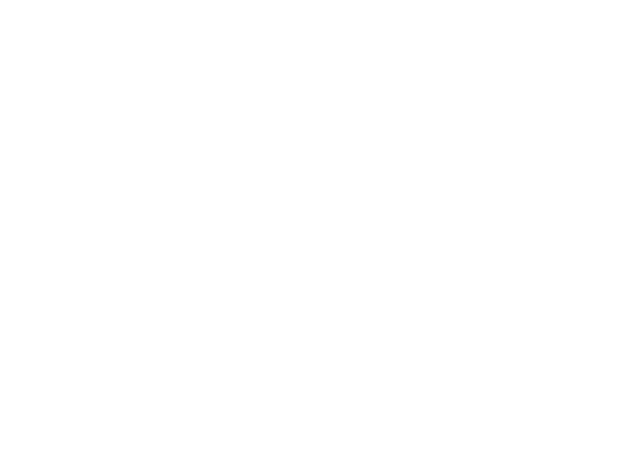
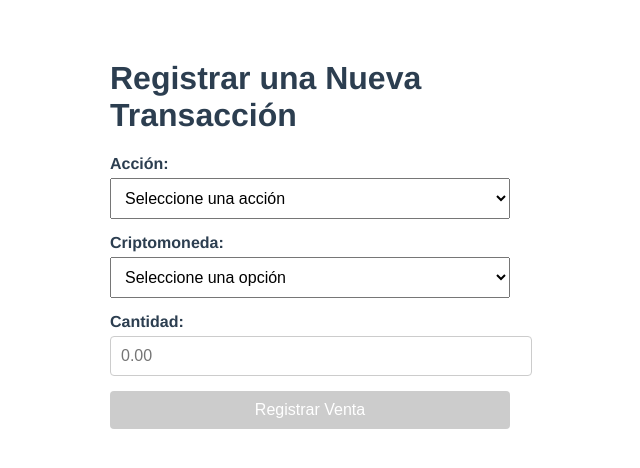
Before and after one commit to cassolo/wallet-app, a Vue app: page /transaction in a window 1280 px wide. Before the commit this address had no page. Shown: the top 468 px of the page, without its empty margins (330-970 px from the left). Built offline with nearby package versions, Linux system fonts and the light colour scheme.

Commit message:
Crear y routear vista de transacciones, eliminar vista de compra

```diff
--- a/src/components/DashboardView.vue
+++ b/src/components/DashboardView.vue
@@ -2,7 +2,8 @@
     <div class="dashboard-container">
       <h1>Dashboard</h1>
       <p>Bienvenido, tu ID es: <strong>{{ userId }}</strong></p>
-      <button @click="$router.push('/new-purchase')">Nueva Compra</button>
+
+      <button @click="$router.push('/transaction')">Nueva Transaccion</button>
     </div>
   </template>
 
--- a/src/components/NewPurchaseView.vue
+++ /dev/null
@@ -1,147 +0,0 @@
-<template>
-    <div class="nueva-compra-container">
-      <h1>Registrar una Nueva Compra</h1>
-      <form @submit.prevent="registrarCompra">
-        <label for="crypto">Criptomoneda:</label>
-        <select v-model="crypto" id="crypto" @change="calcularPrecio" required>
-          <option disabled value="">Seleccione una opción</option>
-          <option v-for="moneda in monedas" :key="moneda" :value="moneda">
-            {{ moneda }}
-          </option>
-        </select>
-
-        <label for="cantidad">Cantidad:</label>
-        <input
-          type="number"
-          id="cantidad"
-          v-model.number="cantidad"
-          min="0.0001"
-          step="0.0001"
-          placeholder="0.00"
-          @input="calcularPrecio"
-          required
-        />
-
-        <p>Total a pagar (ARS): {{ total ? `$${total}` : '-' }}</p>
-
-        <button :disabled="!crypto || cantidad <= 0 || !total" type="submit">
-          Registrar Compra
-        </button>
-      </form>
-    </div>
-  </template>
-
-  <script>
-import apiClient from '../apiClient';
-import axios from 'axios';
-
-export default {
-  data() {
-    return {
-      crypto: '',
-      cantidad: null,
-      total: null,
-      error: null,
-      monedas: [
-        'BTC', 'ETH', 'USDT', 'USDC', 'DAI', 'UXD', 'USDP', 'WLD',
-        'BNB', 'SOL', 'XRP', 'ADA', 'AVAX', 'DOGE', 'TRX', 'LINK',
-        'DOT', 'MATIC', 'SHIB', 'LTC', 'BCH', 'EOS', 'XLM', 'FTM',
-        'AAVE', 'UNI', 'ALGO', 'BAT', 'PAXG', 'CAKE', 'AXS', 'SLP',
-        'MANA', 'SAND', 'CHZ'
-      ],
-    };
-  },
-  methods: {
-    async calcularPrecio() {
-      if (!this.crypto || this.cantidad <= 0) {
-        this.total = null;
-        return;
-      }
-
-      try {
-        const response = await axios.get(
-          `https://criptoya.com/api/satoshitango/${this.crypto.toLowerCase()}/ars/1`
-        );
-        this.total = (response.data.totalAsk * this.cantidad).toFixed(2);
-      } catch (error) {
-        console.error('Error al obtener el precio total:', error);
-        this.total = null;
-      }
-    },
-    async registrarCompra() {
-      if (this.cantidad <= 0 || this.total <= 0) {
-        this.error = 'La cantidad y el total deben ser mayores a 0.';
-        return;
-      }
-
-      const userId = localStorage.getItem('user_id');
-      if (!userId) {
-        this.error = 'El usuario no está autenticado.';
-        this.$router.push('/login');
-        return;
-      }
-
-
-      const fecha = new Intl.DateTimeFormat('es-AR', {
-        day: '2-digit',
-        month: '2-digit',
-        year: 'numeric',
-        hour: '2-digit',
-        minute: '2-digit',
-        hourCycle: 'h23',
-    }).format(new Date());
-
-      const body = {
-        user_id: userId,
-        action: 'purchase',
-        crypto_code: this.crypto.toLowerCase(),
-        crypto_amount: this.cantidad.toString(),
-        money: this.total.toString(),
-        datetime: fecha,
-      };
-
-      try {
-        await apiClient.post('/transactions', body);
-        alert('Compra registrada con éxito.');
-        this.$router.push('/dashboard');
-      } catch (error) {
-        console.error('Error al registrar la compra:', error);
-        this.error = 'Hubo un problema al registrar la compra.';
-      }
-    },
-  },
-};
-</script>
-
-
-  <style>
-  .nueva-compra-container {
-    max-width: 400px;
-    margin: 20px auto;
-    text-align: left;
-  }
-  label {
-    display: block;
-    margin-bottom: 5px;
-    font-weight: bold;
-  }
-  input, select, button {
-    width: 100%;
-    margin-bottom: 15px;
-    padding: 10px;
-    font-size: 1em;
-  }
-  button {
-    background-color: #007bff;
-    color: white;
-    border: none;
-    cursor: pointer;
-  }
-  button:hover {
-    background-color: #0056b3;
-  }
-  button:disabled {
-    background-color: #ccc;
-    cursor: not-allowed;
-  }
-  </style>
--- /dev/null
+++ b/src/components/SaleAndPurchaseView.vue
@@ -0,0 +1,166 @@
+<template>
+    <div class="transaccion-container">
+      <h1>Registrar una Nueva Transacción</h1>
+      <form @submit.prevent="registrarTransaccion">
+        <label for="accion">Acción:</label>
+        <select v-model="accion" id="accion" @change="resetCampos" required>
+          <option disabled value="">Seleccione una acción</option>
+          <option value="purchase">Compra</option>
+          <option value="sale">Venta</option>
+        </select>
+
+        <label for="crypto">Criptomoneda:</label>
+        <select v-model="crypto" id="crypto" @change="calcularTotal" required>
+          <option disabled value="">Seleccione una opción</option>
+          <option v-for="moneda in monedas" :key="moneda" :value="moneda">
+            {{ moneda }}
+          </option>
+        </select>
+
+        <label for="cantidad">Cantidad:</label>
+        <input
+          type="number"
+          id="cantidad"
+          v-model.number="cantidad"
+          min="0.0001"
+          step="0.0001"
+          placeholder="0.00"
+          @input="calcularTotal"
+          required
+        />
+
+        <p v-if="accion === 'purchase'">Total a pagar (ARS): {{ total ? `$${total}` : '-' }}</p>
+        <p v-if="accion === 'sale'">Dinero cobrado (ARS): {{ total ? `$${total}` : '-' }}</p>
+
+        <button :disabled="!accion || !crypto || cantidad <= 0 || !total" type="submit">
+          Registrar {{ accion === 'purchase' ? 'Compra' : 'Venta' }}
+        </button>
+        <p v-if="error" style="color: red;">{{ error }}</p>
+      </form>
+    </div>
+  </template>
+
+  <script>
+  import apiClient from '../apiClient';
+  import axios from 'axios';
+
+  export default {
+    data() {
+      return {
+        accion: '',
+        crypto: '',
+        cantidad: null,
+        total: null,
+        error: null,
+        monedas: [
+          'BTC', 'ETH', 'USDT', 'USDC', 'DAI', 'UXD', 'USDP', 'WLD',
+          'BNB', 'SOL', 'XRP', 'ADA', 'AVAX', 'DOGE', 'TRX', 'LINK',
+          'DOT', 'MATIC', 'SHIB', 'LTC', 'BCH', 'EOS', 'XLM', 'FTM',
+          'AAVE', 'UNI', 'ALGO', 'BAT', 'PAXG', 'CAKE', 'AXS', 'SLP',
+          'MANA', 'SAND', 'CHZ'
+        ],
+      };
+    },
+    methods: {
+      resetCampos() {
+        this.crypto = '';
+        this.cantidad = null;
+        this.total = null;
+        this.error = null;
+      },
+      async calcularTotal() {
+        if (!this.crypto || this.cantidad <= 0) {
+          this.total = null;
+          return;
+        }
+
+        try {
+          const endpoint = `https://criptoya.com/api/satoshitango/${this.crypto.toLowerCase()}/ars/1`;
+          const response = await axios.get(endpoint);
+
+          if (this.accion === 'purchase') {
+            this.total = (response.data.totalAsk * this.cantidad).toFixed(2);
+          } else if (this.accion === 'sale') {
+            this.total = (response.data.totalBid * this.cantidad).toFixed(2);
+          }
+        } catch (error) {
+          console.error('Error al calcular el total:', error);
+          this.total = null;
+        }
+      },
+      async registrarTransaccion() {
+        if (this.cantidad <= 0 || this.total <= 0) {
+          this.error = 'La cantidad y el total deben ser mayores a 0.';
+          return;
+        }
+
+        const userId = localStorage.getItem('user_id');
+        if (!userId) {
+          this.error = 'El usuario no está autenticado.';
+          this.$router.push('/login');
+          return;
+        }
+
+        const fecha = new Intl.DateTimeFormat('en-US', {
+          day: '2-digit',
+          month: '2-digit',
+          year: 'numeric',
+          hour: '2-digit',
+          minute: '2-digit',
+          second: '2-digit',
+          hourCycle: 'h23',
+        }).format(new Date());
+
+        const body = {
+          user_id: userId,
+          action: this.accion,
+          crypto_code: this.crypto.toLowerCase(),
+          crypto_amount: this.cantidad.toString(),
+          money: this.total.toString(),
+          datetime: fecha,
+        };
+
+        try {
+          await apiClient.post('/transactions', body);
+          alert(`Transacción registrada con éxito: ${this.accion === 'purchase' ? 'Compra' : 'Venta'}.`);
+          this.$router.push('/dashboard');
+        } catch (error) {
+          console.error('Error al registrar la transacción:', error);
+          this.error = 'Hubo un problema al registrar la transacción.';
+        }
+      },
+    },
+  };
+  </script>
+
+  <style>
+  .transaccion-container {
+    max-width: 400px;
+    margin: 20px auto;
+    text-align: left;
+  }
+  label {
+    display: block;
+    margin-bottom: 5px;
+    font-weight: bold;
+  }
+  input, select, button {
+    width: 100%;
+    margin-bottom: 15px;
+    padding: 10px;
+    font-size: 1em;
+  }
+  button {
+    background-color: #007bff;
+    color: white;
+    border: none;
+    cursor: pointer;
+  }
+  button:hover {
+    background-color: #0056b3;
+  }
+  button:disabled {
+    background-color: #ccc;
+    cursor: not-allowed;
+  }
+  </style>
--- a/src/router/index.js
+++ b/src/router/index.js
@@ -1,13 +1,13 @@
 import { createRouter, createWebHistory } from 'vue-router';
 import LoginView from '../components/LoginView.vue';
 import DashboardView from '../components/DashboardView.vue';
-import NewPurchaseView from '../components/NewPurchaseView.vue';
+import SaleAndPurchaseView from '../components/SaleAndPurchaseView.vue';
 
 const routes = [
   { path: '/', redirect: '/login' },
   { path: '/login', component: LoginView },
   { path: '/dashboard', component: DashboardView},
-  { path: '/new-purchase', component: NewPurchaseView },
+  { path: '/transaction', component: SaleAndPurchaseView}
 
 ];
 
```
